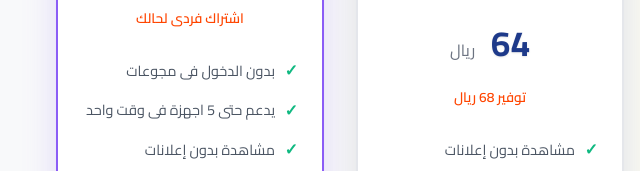
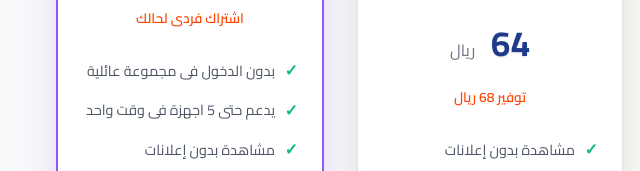
Before and after one commit to samehabuelenien/Dohmy, a plain HTML site: page index.html in a window 1280 px wide. Shown: the part 1208-1379 px from the top of the page, 0-640 px from the left. Drawn offline with Linux system fonts and the light colour scheme.

Commit message:
Update index.html

```diff
--- a/index.html
+++ b/index.html
@@ -233,7 +233,7 @@
               </div>
 
               <ul class="features-list">
-                <li class="feature-item">بدون الدخول فى مجوعات</li>
+                <li class="feature-item">بدون الدخول فى مجموعة عائلية</li>
                 <li class="feature-item">يدعم حتى 5 اجهزة فى وقت واحد</li>
                 <li class="feature-item">مشاهدة بدون إعلانات</li>
                 <li class="feature-item">تنزيل المحتوى للمشاهدة لاحقاً</li>
```
